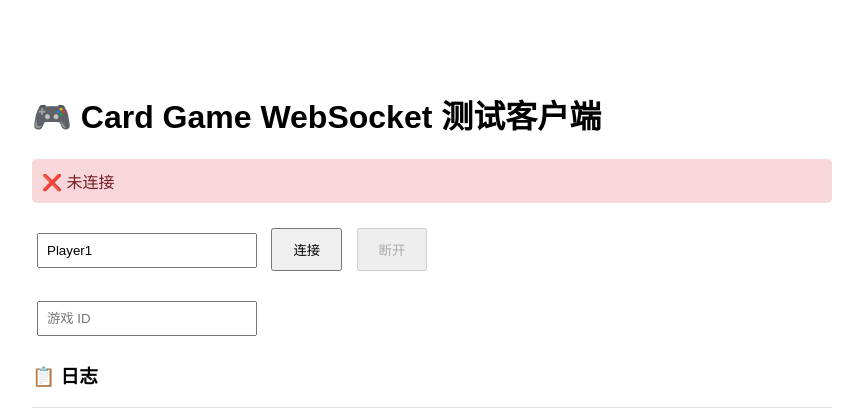
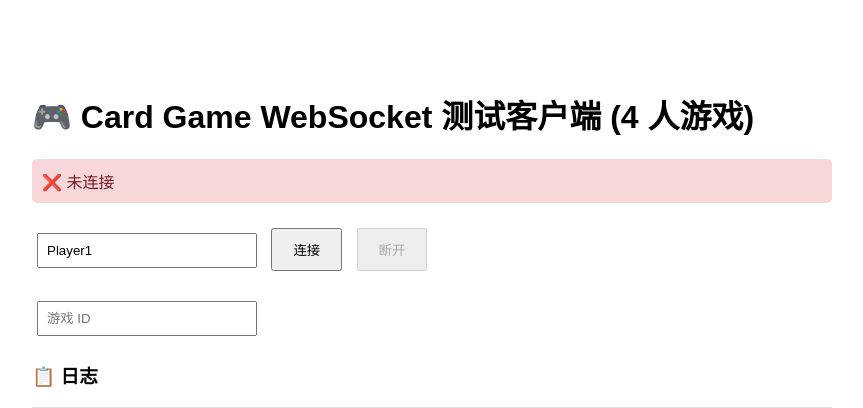
Before and after one commit to qmxz79/cardgame-backend, a PHP site: page /public/test-client.html in a window 1280 px wide. Shown: the top 408 px of the page, without its empty margins (208-1071 px from the left). Run offline with PHP 8.4, Linux system fonts and the light colour scheme.

Commit message:
Update: Support 4 players game
- Modified GameServer to allow up to 4 players per game
- Updated test client UI to show 4-player support
- Minimum 2 players required to start game

```diff
--- a/public/test-client.html
+++ b/public/test-client.html
@@ -3,7 +3,7 @@
 <head>
     <meta charset="UTF-8">
     <meta name="viewport" content="width=device-width, initial-scale=1.0">
-    <title>Card Game WebSocket Test</title>
+    <title>Card Game WebSocket Test - 4 Players</title>
     <style>
         body { font-family: Arial, sans-serif; max-width: 800px; margin: 50px auto; padding: 20px; }
         .status { padding: 10px; margin: 10px 0; border-radius: 5px; }
@@ -16,7 +16,7 @@
     </style>
 </head>
 <body>
-    <h1>🎮 Card Game WebSocket 测试客户端</h1>
+    <h1>🎮 Card Game WebSocket 测试客户端 (4 人游戏)</h1>
 
     <div id="status" class="status disconnected">❌ 未连接</div>
 
@@ -27,6 +27,9 @@
     </div>
 
     <div class="controls" id="gameControls" style="display:none;">
+        <div style="background: #e3f2fd; padding: 10px; margin: 10px 0; border-radius: 5px; font-size: 12px;">
+            👥 支持 2-4 人游戏 | 需要至少 2 人开始
+        </div>
         <button onclick="login()">登录</button>
         <button onclick="createGame()">创建游戏</button>
         <button onclick="joinGame()">加入游戏</button>
--- a/src/WebSocket/GameServer.php
+++ b/src/WebSocket/GameServer.php
@@ -65,7 +65,7 @@ class GameServer implements MessageComponentInterface
     /**
      * 收到消息时
      */
-    public function onMessage(ConnectionInterface $from, $msg): void
+    public function onMessage(ConnectionInterface $conn, $msg): void
     {
         $data = json_decode($msg, true);
 
@@ -278,8 +278,8 @@ class GameServer implements MessageComponentInterface
             return;
         }
 
-        if (count($this->games[$gameId]['players']) >= 2) {
-            $this->send($conn, 'error', ['message' => 'Game is full']);
+        if (count($this->games[$gameId]['players']) >= 4) {
+            $this->send($conn, 'error', ['message' => 'Game is full (max 4 players)']);
             return;
         }
 
```
